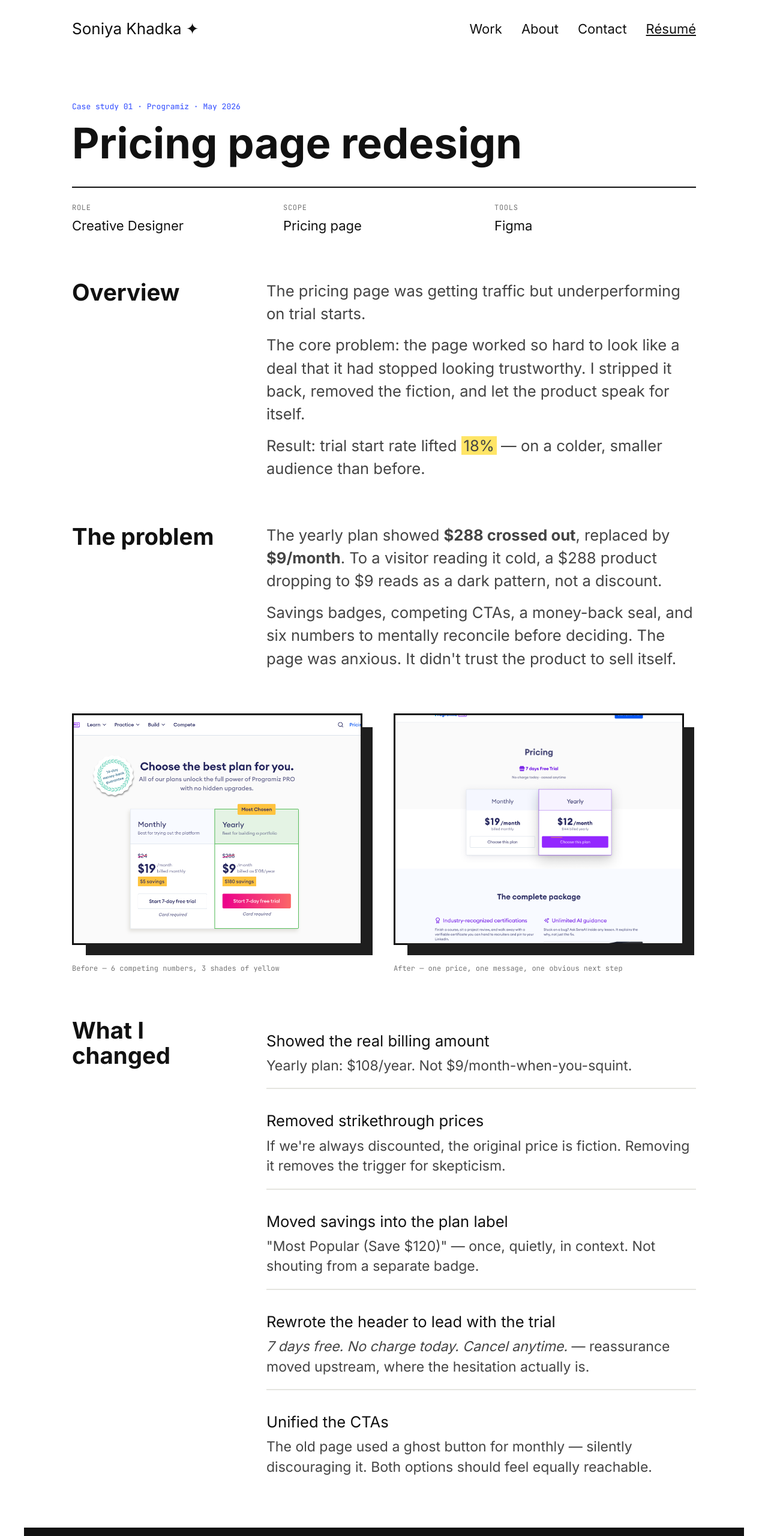
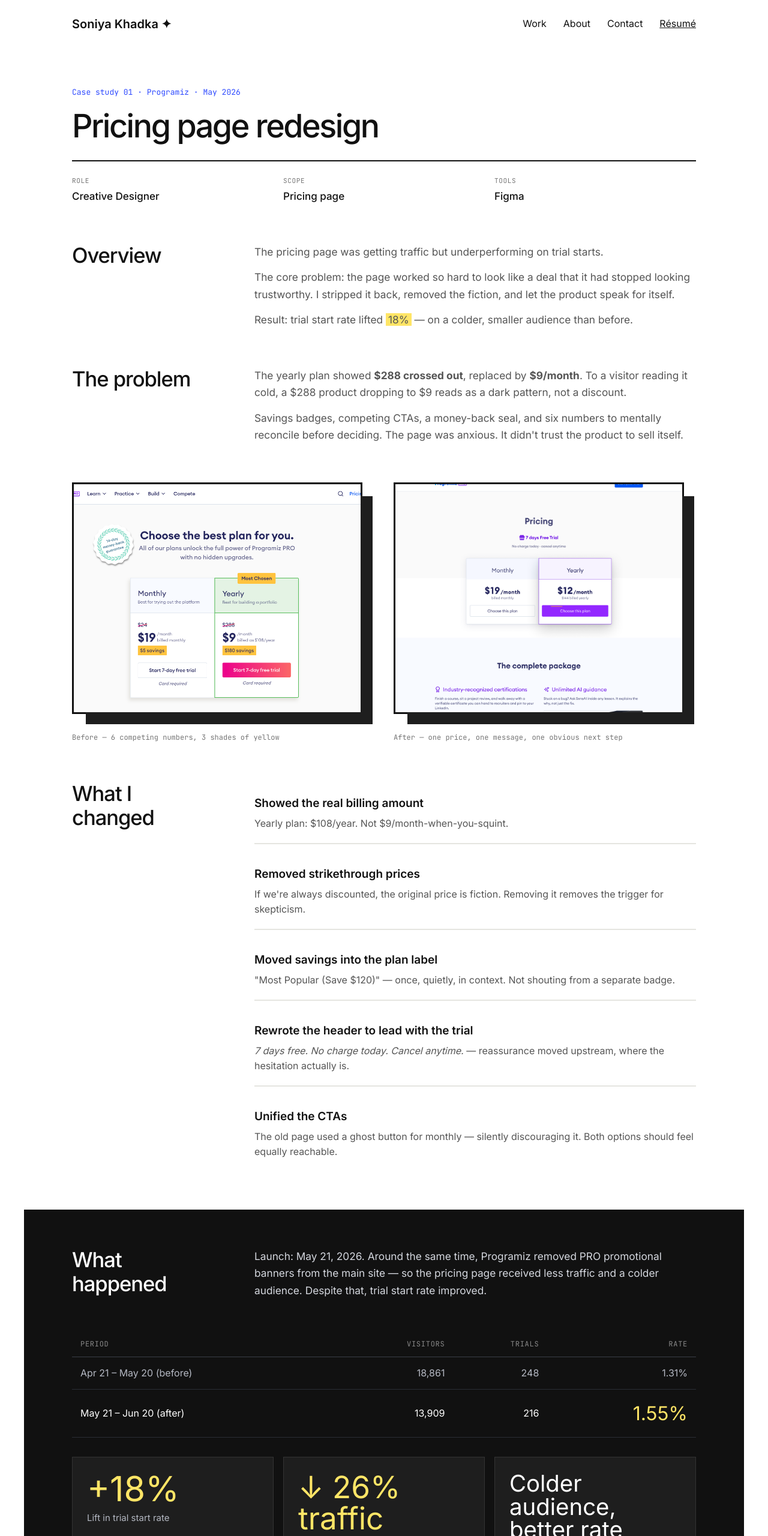
Before and after one commit to Soniya-54/portfolio, a plain HTML site: page pricing-page.html in a window 1280 px wide. Shown: the top 2560 px of the page at 60% size. Drawn offline with nearby package versions, Linux system fonts and the light colour scheme.

Commit message:
Refine case study typography and spacing

```diff
--- a/pricing-page.html
+++ b/pricing-page.html
@@ -15,45 +15,46 @@
 <link href="https://fonts.googleapis.com/css2?family=Inter:wght@400;500;600;700&amp;family=JetBrains+Mono:wght@400;500&amp;display=swap" rel="stylesheet">
 <style>
 *{box-sizing:border-box}
-body{margin:0;background:#fff;color:#111;font-family:Inter,-apple-system,BlinkMacSystemFont,'Segoe UI',Roboto,'Helvetica Neue',Arial,sans-serif;line-height:1.55}
+body{margin:0;background:#fff;color:#111;font-family:Inter,-apple-system,BlinkMacSystemFont,'Segoe UI',Roboto,'Helvetica Neue',Arial,sans-serif;font-size:16px;line-height:1.6}
 a{color:#111;text-decoration:none}
 p,h1,h2,h3{margin:0}
 .card-wrap{padding-bottom:20px;padding-right:20px}
 .card{position:relative;background:#EFEFEF;border:3.5px solid #111;z-index:1}
 .card::after{content:'';position:absolute;top:20px;left:20px;width:100%;height:100%;background:#1E1E1E;z-index:-1;pointer-events:none}
 .card-img{background:#D9D9D9;display:flex;align-items:center;justify-content:center;font-family:'JetBrains Mono',monospace;font-size:13px;color:#666}
-.nav{display:flex;align-items:center;justify-content:space-between;flex-wrap:wrap;gap:12px;padding:28px 80px;font-family:Inter,-apple-system,BlinkMacSystemFont,'Segoe UI',Roboto,'Helvetica Neue',Arial,sans-serif}
-.nav-logo{font-size:26px;color:#111}
-.nav-links{display:flex;gap:32px;font-size:22px;flex-wrap:wrap}
-.sec{padding:72px 80px 0}
+.nav{display:flex;align-items:center;justify-content:space-between;flex-wrap:wrap;gap:12px;padding:24px 80px;font-family:Inter,-apple-system,BlinkMacSystemFont,'Segoe UI',Roboto,'Helvetica Neue',Arial,sans-serif}
+.nav-logo{font-size:20px;font-weight:600;color:#111}
+.nav-links{display:flex;gap:28px;font-size:16px;flex-wrap:wrap}
+.sec{padding:64px 80px 0}
 .two-col{display:flex;flex-wrap:wrap;gap:24px 64px}
-.two-col-label{flex:0 1 260px;font-size:clamp(28px,3vw,40px);line-height:1.1;color:#111}
-.two-col-body{flex:1 1 460px;font-size:clamp(18px,2vw,28px);line-height:1.5;color:#444;display:flex;flex-direction:column;gap:14px}
-.sec-title{font-size:clamp(36px,4.5vw,64px);line-height:1;color:#111;margin-bottom:36px}
+.two-col-label{flex:0 1 240px;font-size:clamp(26px,2.7vw,36px);font-weight:500;letter-spacing:-.03em;line-height:1.15;color:#111}
+.two-col-body{flex:1 1 460px;font-size:clamp(17px,1.35vw,19px);line-height:1.65;color:#555;display:flex;flex-direction:column;gap:14px}
+.sec-title{font-size:clamp(32px,3.5vw,48px);font-weight:500;letter-spacing:-.035em;line-height:1.08;color:#111;margin-bottom:32px}
 .prob-grid{display:grid;grid-template-columns:repeat(auto-fit,minmax(min(100%,280px),1fr));gap:24px}
 .ba-grid{display:grid;grid-template-columns:repeat(auto-fit,minmax(min(100%,380px),1fr));gap:32px}
 .ba-img{background:#D9D9D9;display:block;width:100%;height:380px;object-fit:cover}
 .decision{padding:20px 0;border-bottom:2px solid #E5E5E0;display:flex;flex-direction:column;gap:6px}
-.decision-title{font-size:clamp(20px,2vw,28px);font-weight:400;color:#111}
-.decision-body{font-size:clamp(17px,1.8vw,24px);color:#444;line-height:1.45}
+.decision-title{font-size:19px;font-weight:600;color:#111}
+.decision-body{font-size:16px;color:#555;line-height:1.55}
 .stat-grid{display:grid;grid-template-columns:repeat(auto-fit,minmax(min(100%,200px),1fr));gap:16px;margin-top:32px}
-.stat-card{background:#1E1E1E;border:1.5px solid #333;padding:28px;display:flex;flex-direction:column;gap:8px}
-.stat-num{font-size:clamp(44px,6vw,72px);line-height:1;color:#FFE566}
-.stat-label{font-size:clamp(16px,1.6vw,20px);color:#B4B8C2;line-height:1.3}
-.tbl{width:100%;border-collapse:collapse;font-size:clamp(16px,1.6vw,20px);margin-top:24px}
+.stat-card{background:#1E1E1E;border:1.5px solid #333;padding:24px;display:flex;flex-direction:column;gap:8px}
+.stat-num{font-size:clamp(38px,4.5vw,60px);line-height:1;color:#FFE566}
+.stat-label{font-size:15px;color:#B4B8C2;line-height:1.5}
+.tbl{width:100%;border-collapse:collapse;font-size:16px;margin-top:24px}
 .tbl th{font-family:'JetBrains Mono',monospace;font-size:12px;text-transform:uppercase;letter-spacing:0.06em;font-weight:400;padding:10px 14px;text-align:left;border-bottom:1px solid #3A3E47;color:#888;white-space:nowrap}
 .tbl td{padding:14px;border-bottom:1px solid #2A2D35}
 .tbl td:not(:first-child){text-align:right}
 .tbl th:not(:first-child){text-align:right}
-.dark-sec{background:#111;color:#fff;padding:72px 80px}
-.footer{border-top:3px solid #111;padding:40px 80px;display:flex;flex-wrap:wrap;justify-content:space-between;align-items:center;gap:16px}
+.dark-sec{background:#111;color:#fff;padding:64px 80px}
+.footer{border-top:2px solid #111;padding:36px 80px;display:flex;flex-wrap:wrap;justify-content:space-between;align-items:center;gap:16px}
 @media(max-width:1024px){
-  .nav{padding:28px 40px}.sec{padding:56px 40px 0}
-  .dark-sec{padding:56px 40px}.footer{padding:40px 40px}
+  .nav{padding:24px 40px}.sec{padding:48px 40px 0}
+  .dark-sec{padding:48px 40px}.footer{padding:36px 40px}
 }
 @media(max-width:640px){
-  .nav{padding:20px}.nav-links{gap:20px;font-size:20px}.sec{padding:40px 20px 0}
-  .dark-sec{padding:40px 20px}.footer{padding:32px 20px}
+  .nav{padding:20px}.nav-links{gap:18px;font-size:15px}.sec{padding:40px 20px 0}
+  .two-col{gap:18px 28px}.two-col-body{flex-basis:100%}
+  .dark-sec{padding:40px 20px}.footer{padding:28px 20px}
   .ba-img{height:220px}
 }
 </style>
@@ -74,11 +75,11 @@ p,h1,h2,h3{margin:0}
 <!-- TITLE -->
 <section class="sec">
   <p style="font-family:'JetBrains Mono',monospace;font-size:13px;color:{{accent}};margin-bottom:16px">Case study 01 · Programiz · May 2026</p>
-  <h1 style="font-family:Inter,-apple-system,BlinkMacSystemFont,'Segoe UI',Roboto,'Helvetica Neue',Arial,sans-serif;font-size:clamp(40px,5.5vw,76px);line-height:1;color:#111;max-width:900px;margin-bottom:36px">Pricing page redesign</h1>
+  <h1 style="font-family:Inter,-apple-system,BlinkMacSystemFont,'Segoe UI',Roboto,'Helvetica Neue',Arial,sans-serif;font-size:clamp(38px,4.2vw,60px);font-weight:500;letter-spacing:-.045em;line-height:1.08;color:#111;max-width:900px;margin-bottom:28px">Pricing page redesign</h1>
   <div style="display:grid;grid-template-columns:repeat(auto-fit,minmax(140px,1fr));gap:16px;padding-top:24px;border-top:2.5px solid #111">
-    <div><p style="font-family:'JetBrains Mono',monospace;font-size:12px;text-transform:uppercase;letter-spacing:0.06em;color:#757575;margin-bottom:4px">Role</p><p style="font-size:22px">Creative Designer</p></div>
-    <div><p style="font-family:'JetBrains Mono',monospace;font-size:12px;text-transform:uppercase;letter-spacing:0.06em;color:#757575;margin-bottom:4px">Scope</p><p style="font-size:22px">Pricing page</p></div>
-    <div><p style="font-family:'JetBrains Mono',monospace;font-size:12px;text-transform:uppercase;letter-spacing:0.06em;color:#757575;margin-bottom:4px">Tools</p><p style="font-size:22px">Figma</p></div>
+    <div><p style="font-family:'JetBrains Mono',monospace;font-size:11px;text-transform:uppercase;letter-spacing:0.06em;color:#757575;margin-bottom:4px">Role</p><p style="font-size:17px;font-weight:500">Creative Designer</p></div>
+    <div><p style="font-family:'JetBrains Mono',monospace;font-size:11px;text-transform:uppercase;letter-spacing:0.06em;color:#757575;margin-bottom:4px">Scope</p><p style="font-size:17px;font-weight:500">Pricing page</p></div>
+    <div><p style="font-family:'JetBrains Mono',monospace;font-size:11px;text-transform:uppercase;letter-spacing:0.06em;color:#757575;margin-bottom:4px">Tools</p><p style="font-size:17px;font-weight:500">Figma</p></div>
   </div>
 </section>
 
```
